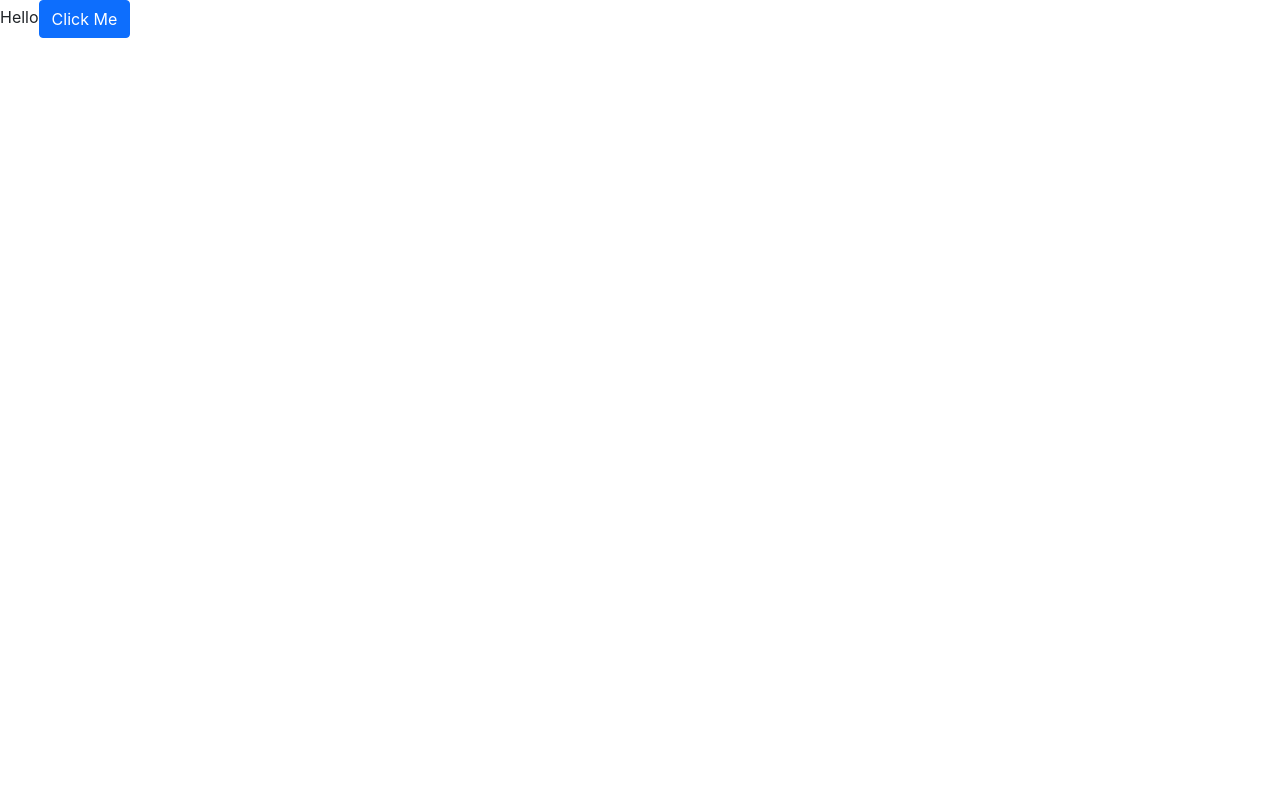
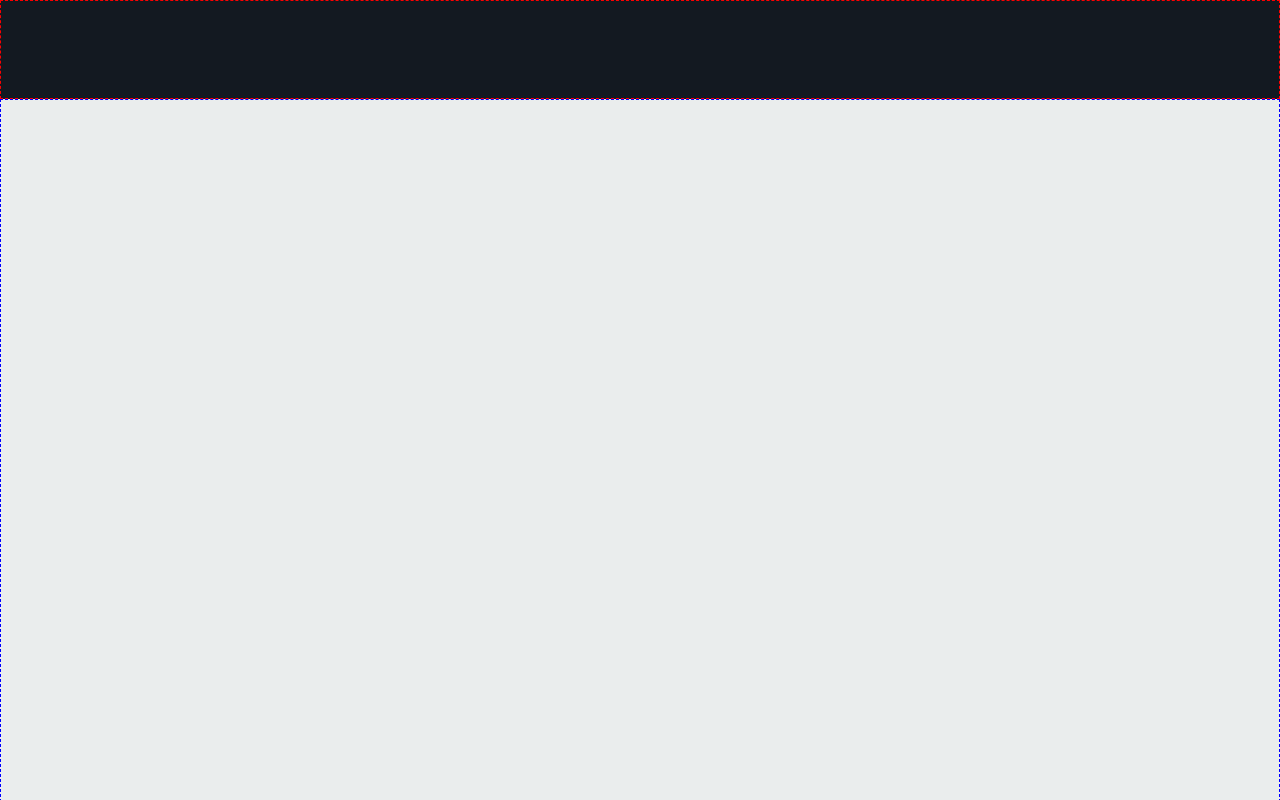
Before and after one commit to mubashar2020aziz/new-amazon-app, a React (Create React App) app in the folder amazon/: page / in a window 1280 px wide. Shown: the top 800 px of the page. Built offline with nearby package versions, Linux system fonts and the light colour scheme; the HTML template or start-up script is replaced by a standard one.

Commit message:
header main and footer color setup

```diff
--- a/amazon/src/App.js
+++ b/amazon/src/App.js
@@ -1,10 +1,12 @@
+import React from 'react';
 import './App.css';
 
 function App() {
   return (
     <>
-      Hello
-      <button className="btn btn-primary">Click Me</button>
+      <header></header>
+      <div className="m_main"></div>
+      <footer></footer>
     </>
   );
 }
```
